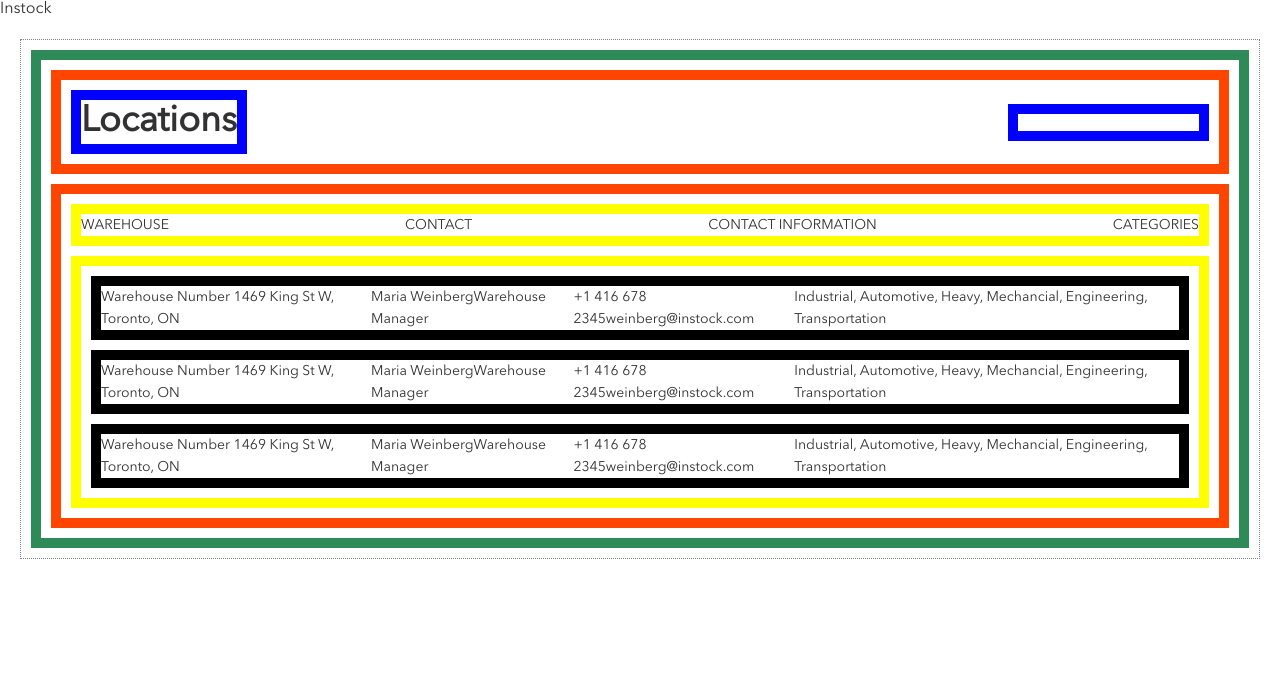
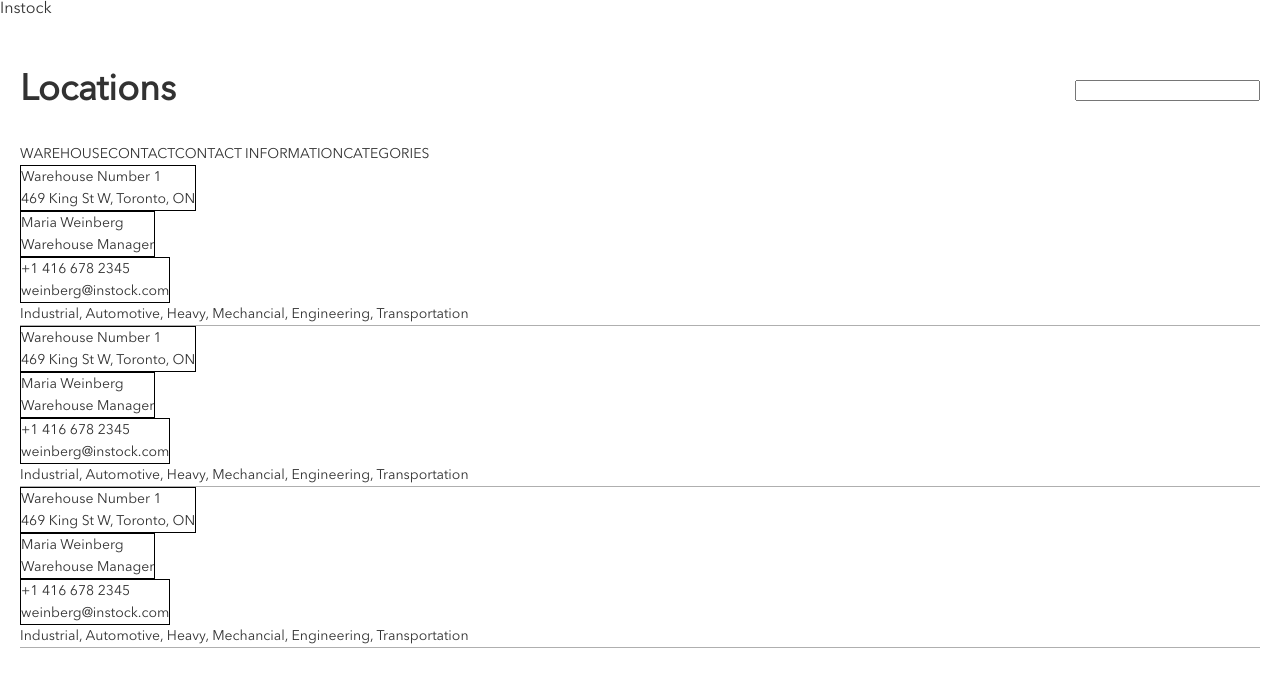
Before and after one commit to SoLetsCode/instock-pod-3, a React (Create React App) app in the folder sprint-one/client/: page / in a window 1280 px wide. Shown: the top 682 px of the page. Built offline with nearby package versions, Linux system fonts and the light colour scheme.

Commit message:
Saftey save

```diff
--- a/sprint-one/client/src/styles/App.css
+++ b/sprint-one/client/src/styles/App.css
@@ -15,15 +15,12 @@
 
 .main {
   margin: 20px;
-  border: 1px dotted grey;
 }
 
 .locations {
   color: #323232;
   font-size: 13px;
   line-height: 18px;
-  margin: 10px;
-  border: 10px solid seagreen;
 }
 
 .locations__header-wrapper {
@@ -40,25 +37,55 @@
   -webkit-box-align: start;
       -ms-flex-align: start;
           align-items: flex-start;
-  margin: 10px;
-  border: 10px solid orangered;
 }
 
-.locations__data-wrapper {
-  margin: 10px;
-  border: 10px solid orangered;
+.locations__data-warehouse-info {
+  display: -webkit-box;
+  display: -ms-flexbox;
+  display: flex;
+  -webkit-box-orient: vertical;
+  -webkit-box-direction: normal;
+      -ms-flex-direction: column;
+          flex-direction: column;
+  border: 1px solid black;
+}
+
+.locations__data-contact-person {
+  display: -webkit-box;
+  display: -ms-flexbox;
+  display: flex;
+  -webkit-box-orient: vertical;
+  -webkit-box-direction: normal;
+      -ms-flex-direction: column;
+          flex-direction: column;
+  border: 1px solid black;
+}
+
+.locations__data-contact-info {
+  display: -webkit-box;
+  display: -ms-flexbox;
+  display: flex;
+  -webkit-box-orient: vertical;
+  -webkit-box-direction: normal;
+      -ms-flex-direction: column;
+          flex-direction: column;
+  border: 1px solid black;
+}
+
+.locations__locations__data-categories {
+  display: -webkit-box;
+  display: -ms-flexbox;
+  display: flex;
+  -webkit-box-orient: vertical;
+  -webkit-box-direction: normal;
+      -ms-flex-direction: column;
+          flex-direction: column;
+  border: 1px solid black;
 }
 
 .locations__title {
   font-size: 24px;
   line-height: 32px;
-  margin: 10px;
-  border: 10px solid blue;
-}
-
-.locations__search {
-  margin: 10px;
-  border: 10px solid blue;
 }
 
 .locations__data-header {
@@ -68,24 +95,24 @@
   -webkit-box-pack: justify;
       -ms-flex-pack: justify;
           justify-content: space-between;
-  margin: 10px;
-  border: 10px solid yellow;
-}
-
-.locations__data-body {
-  margin: 10px;
-  border: 10px solid yellow;
+  display: none;
 }
 
 .locations__data-segment {
+  border-bottom: 1px solid #afafaf;
   display: -webkit-box;
   display: -ms-flexbox;
   display: flex;
-  -webkit-box-pack: justify;
-      -ms-flex-pack: justify;
-          justify-content: space-between;
-  margin: 10px;
-  border: 10px solid black;
+  -webkit-box-orient: vertical;
+  -webkit-box-direction: normal;
+      -ms-flex-direction: column;
+          flex-direction: column;
+  -webkit-box-pack: start;
+      -ms-flex-pack: start;
+          justify-content: flex-start;
+  -webkit-box-align: start;
+      -ms-flex-align: start;
+          align-items: flex-start;
 }
 
 @media only screen and (min-width: 767px) {
@@ -104,6 +131,9 @@
     -webkit-box-align: center;
         -ms-flex-align: center;
             align-items: center;
+  }
+  .locations__data-header {
+    display: block;
   }
   .locations__title {
     font-size: 36px;
--- a/sprint-one/client/src/styles/partials/_locations.scss
+++ b/sprint-one/client/src/styles/partials/_locations.scss
@@ -1,59 +1,68 @@
 .main {
   margin: 20px;
-  border: 1px dotted grey;
 }
 
 .locations {
   color: $black;
 
   @include m-font-p;
-  margin: 10px;
-  border: 10px solid seagreen;
 
   &__header-wrapper {
     display: flex;
     flex-direction: column;
     justify-content: flex-start;
     align-items: flex-start;
-
-    margin: 10px;
-    border: 10px solid orangered;
   }
 
   &__data-wrapper {
-    margin: 10px;
-    border: 10px solid orangered;
+  }
+
+  &__data-warehouse-info {
+    display: flex;
+    flex-direction: column;
+    border: 1px solid black;
+  }
+
+  &__data-contact-person {
+    display: flex;
+    flex-direction: column;
+    border: 1px solid black;
+  }
+
+  &__data-contact-info {
+    display: flex;
+    flex-direction: column;
+    border: 1px solid black;
+  }
+
+  &__locations__data-categories {
+    display: flex;
+    flex-direction: column;
+    border: 1px solid black;
   }
 
   &__title {
     @include m-font-h1;
-
-    margin: 10px;
-    border: 10px solid blue;
   }
 
   &__search {
-    margin: 10px;
-    border: 10px solid blue;
   }
 
   &__data-header {
     display: flex;
     justify-content: space-between;
+    display: none;
+  }
 
-    margin: 10px;
-    border: 10px solid yellow;
-  }
   &__data-body {
-    margin: 10px;
-    border: 10px solid yellow;
   }
   &__data-segment {
+    border-bottom: 1px solid #afafaf;
+
     display: flex;
-    justify-content: space-between;
-
-    margin: 10px;
-    border: 10px solid black;
+    flex-direction: column;
+    justify-content: flex-start;
+    align-items: flex-start;
   }
 
   @include tablet {
@@ -69,6 +78,10 @@
     &__data-wrapper {
     }
 
+    &__data-header {
+      display: block;
+    }
+
     &__title {
       @include dt-font-h1;
     }
```
Also changed, not shown: 1 other file (tests, documents, lock files or other folders).
